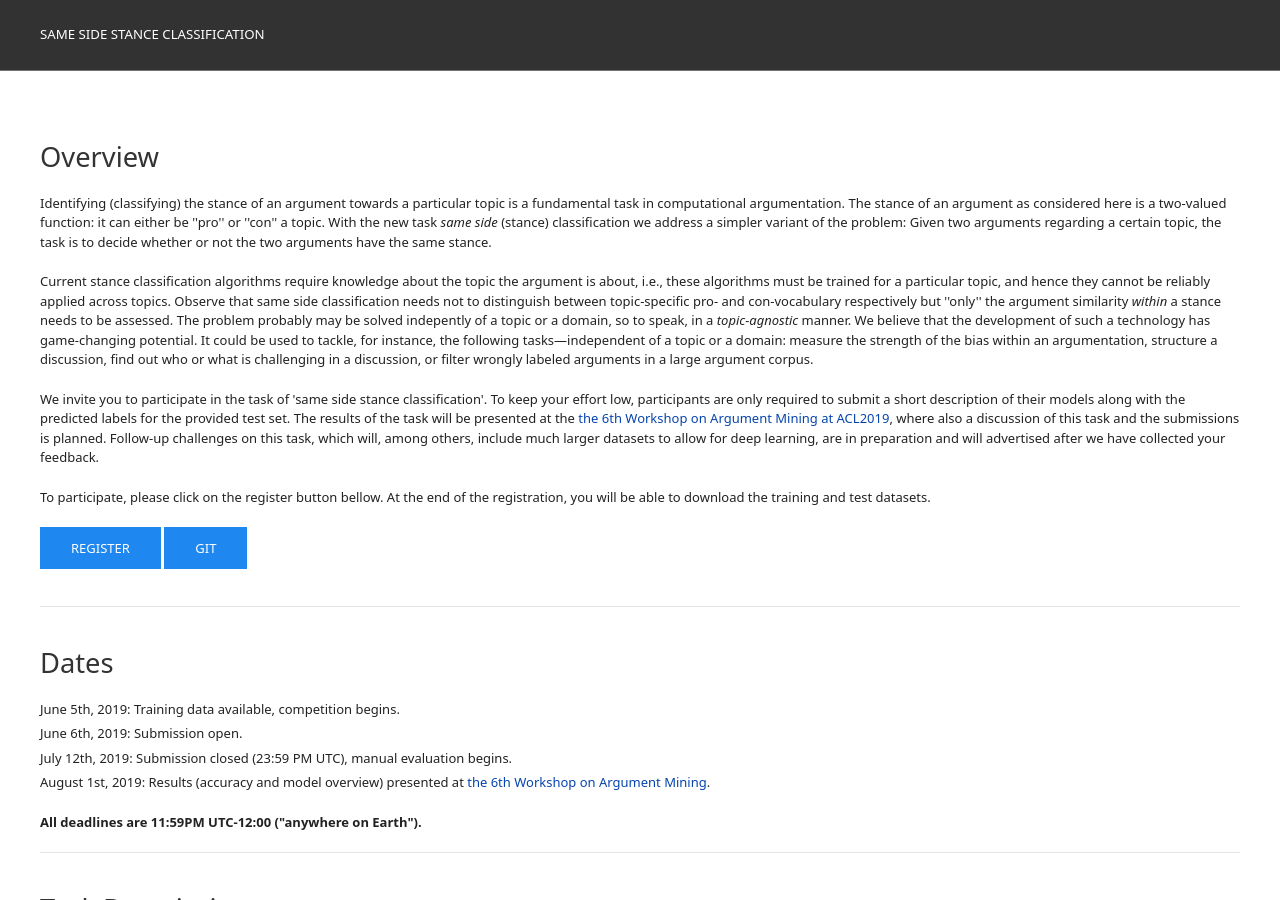
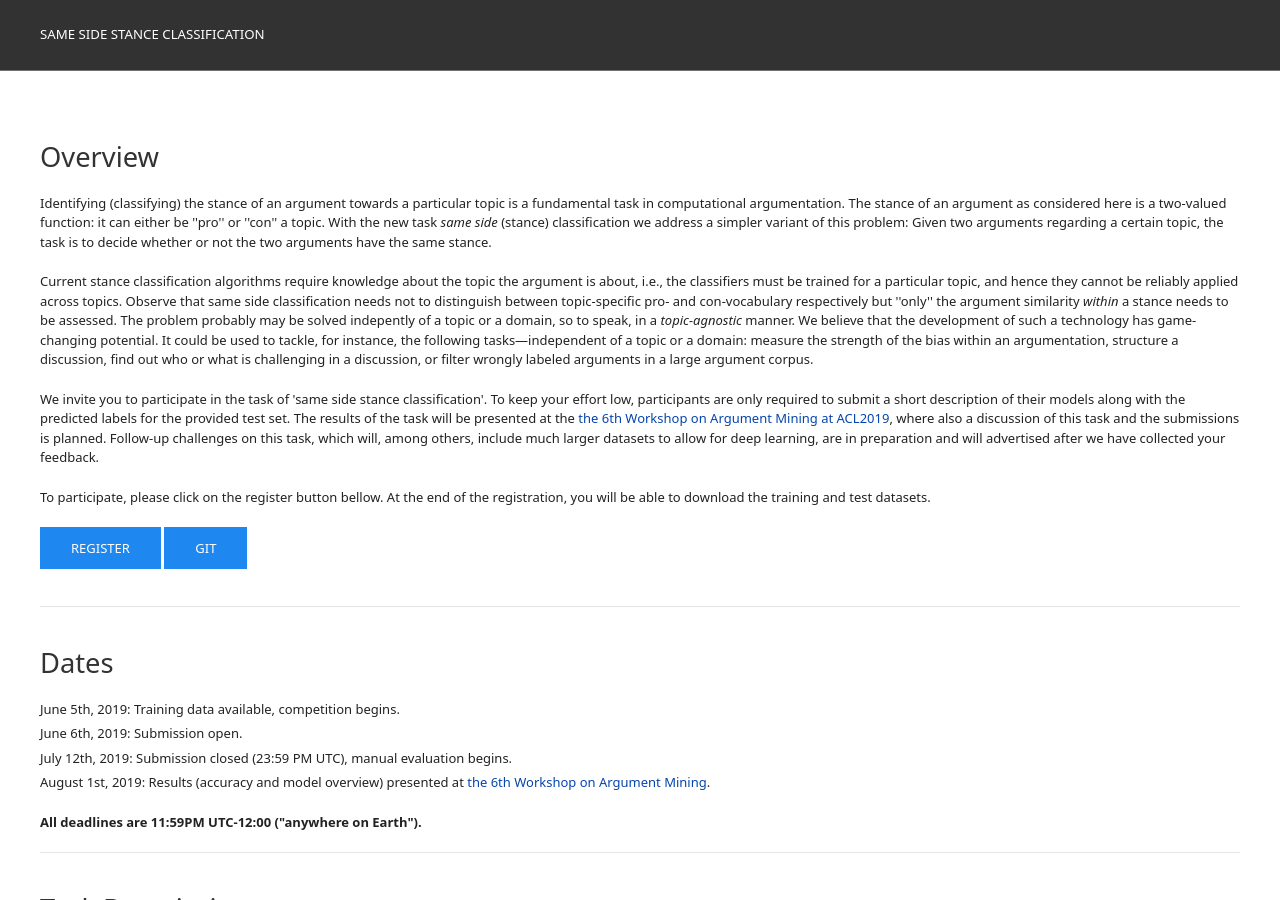
Before and after one commit to shahbazsyed/sameside-webis-de.github.io, a Jekyll site: the page built from index.html, in a window 1280 px wide and 900 px high. Built offline with Jekyll 4.4.1, drawn with Linux system fonts in a browser that asks for light colours.

Commit message:
Update index.html

```diff
--- a/index.html
+++ b/index.html
@@ -10,10 +10,10 @@
 
         <h1>Overview</h1>
 <p>
-Identifying (classifying) the stance of an argument towards a particular topic is a fundamental task in computational argumentation. The stance of an argument as considered here is a two-valued function: it can either be ''pro'' or ''con'' a topic. With the new task <i>same side</i> (stance) classification we address a simpler variant of the problem: Given two arguments regarding a certain topic, the task is to decide whether or not the two arguments have the same stance.
+Identifying (classifying) the stance of an argument towards a particular topic is a fundamental task in computational argumentation. The stance of an argument as considered here is a two-valued function: it can either be ''pro'' or ''con'' a topic. With the new task <i>same side</i> (stance) classification we address a simpler variant of this problem: Given two arguments regarding a certain topic, the task is to decide whether or not the two arguments have the same stance.
 </p>
 <p>
-Current stance classification algorithms require knowledge about the topic the argument is about, i.e., these algorithms must be trained for a particular topic, and hence they cannot be reliably applied across topics. Observe that same side classification needs not to distinguish between topic-specific pro- and con-vocabulary respectively but ''only'' the argument similarity <i>within</i> a stance needs to be assessed. The problem probably may be solved indepently of a topic or a domain, so to speak, in a <i>topic-agnostic</i> manner. We believe that the development of such a technology has game-changing potential. It could be used to tackle, for instance, the following tasks&mdash;independent of a topic or a domain: measure the strength of the bias within an argumentation, structure a discussion, find out who or what is challenging in a discussion, or filter wrongly labeled arguments in a large argument corpus.
+Current stance classification algorithms require knowledge about the topic the argument is about, i.e., the classifiers must be trained for a particular topic, and hence they cannot be reliably applied across topics. Observe that same side classification needs not to distinguish between topic-specific pro- and con-vocabulary respectively but ''only'' the argument similarity <i>within</i> a stance needs to be assessed. The problem probably may be solved indepently of a topic or a domain, so to speak, in a <i>topic-agnostic</i> manner. We believe that the development of such a technology has game-changing potential. It could be used to tackle, for instance, the following tasks&mdash;independent of a topic or a domain: measure the strength of the bias within an argumentation, structure a discussion, find out who or what is challenging in a discussion, or filter wrongly labeled arguments in a large argument corpus.
 </p>
 <p>
 We invite you to participate in the task of 'same side stance classification'. To keep your effort low, participants are only required to submit a short description of their models along with the predicted labels for the provided test set. The results of the task will be presented at the <a href="https://argmining19.webis.de/" target="_blank">the 6th Workshop on Argument Mining at ACL2019</a>, where also a discussion of this task and the submissions is planned. Follow-up challenges on this task, which will, among others, include much larger datasets to allow for deep learning, are in preparation and will advertised after we have collected your feedback.
```
